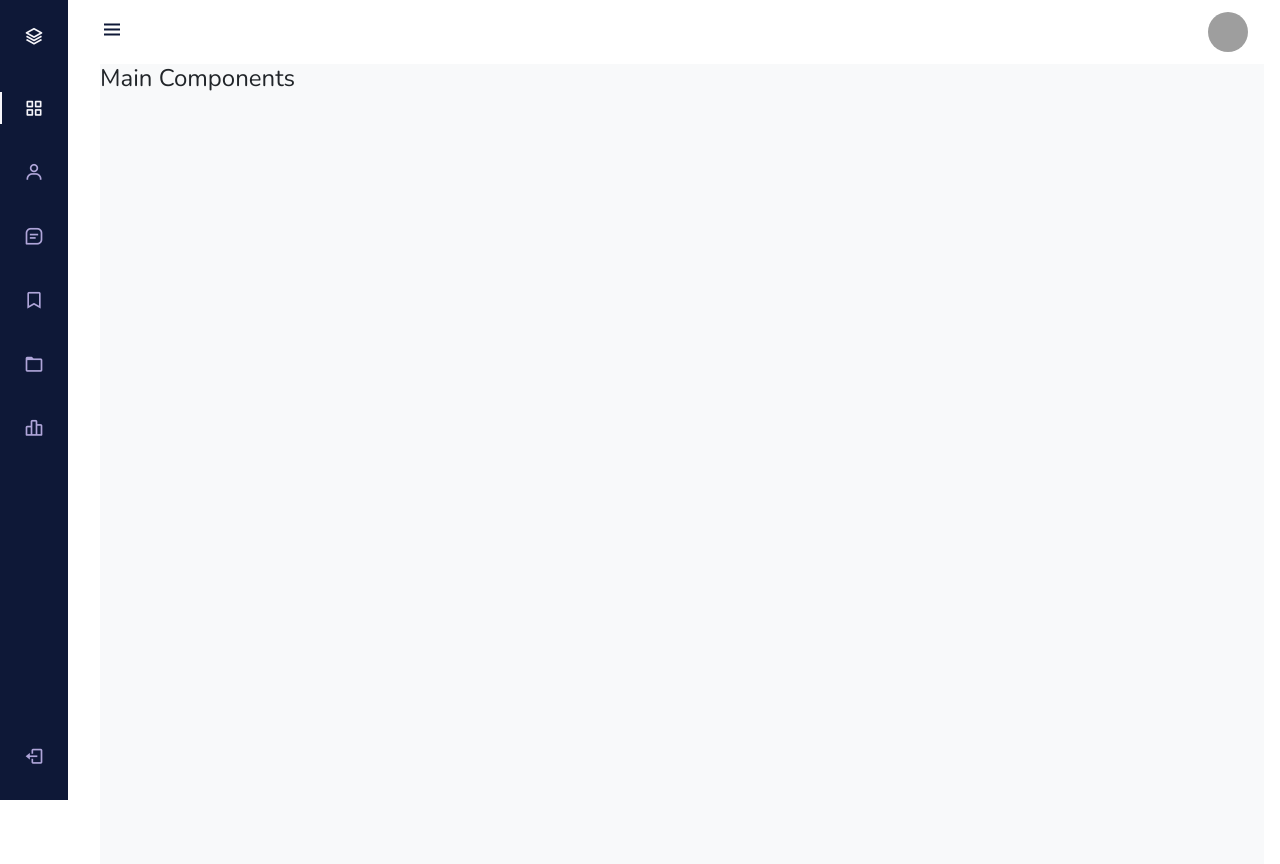
After one commit to donovan-vargas/urioste, a Django app: a page that uses acuatica/templates/acuatica/new_sidebar.html in a window 1280 px wide. The commit adds this page. Run offline with Django 3.2, Linux system fonts and the light colour scheme; a user stored in the database is signed in; grey boxes are pictures that could not be loaded.

Commit message:
new_sidebar

```diff
--- /dev/null
+++ b/acuatica/static/scripts/side_bar.js
@@ -0,0 +1,38 @@
+document.addEventListener("DOMContentLoaded", function(event) {
+
+    const showNavbar = (toggleId, navId, bodyId, headerId) =>{
+    const toggle = document.getElementById(toggleId),
+    nav = document.getElementById(navId),
+    bodypd = document.getElementById(bodyId),
+    headerpd = document.getElementById(headerId)
+
+    // Validate that all variables exist
+    if(toggle && nav && bodypd && headerpd){
+    toggle.addEventListener('click', ()=>{
+    // show navbar
+    nav.classList.toggle('show')
+    // change icon
+    toggle.classList.toggle('bx-x')
+    // add padding to body
+    bodypd.classList.toggle('body-pd')
+    // add padding to header
+    headerpd.classList.toggle('body-pd')
+    })
+    }
+    }
+
+    showNavbar('header-toggle','nav-bar','body-pd','header')
+
+    /*===== LINK ACTIVE =====*/
+    const linkColor = document.querySelectorAll('.nav_link')
+
+    function colorLink(){
+    if(linkColor){
+    linkColor.forEach(l=> l.classList.remove('active'))
+    this.classList.add('active')
+    }
+    }
+    linkColor.forEach(l=> l.addEventListener('click', colorLink))
+
+    // Your code to run since DOM is loaded and ready
+    });
--- /dev/null
+++ b/acuatica/static/styles/new_sidebar.css
@@ -0,0 +1,185 @@
+@import url("https://fonts.googleapis.com/css2?family=Nunito:wght@400;600;700&display=swap");
+
+:root {
+    --header-height: 3rem;
+    --nav-width: 68px;
+    --first-color: #0e1837;
+    --first-color-light: #AFA5D9;
+    --white-color: #F7F6FB;
+    --body-font: 'Nunito', sans-serif;
+    --normal-font-size: 1rem;
+    --z-fixed: 100
+}
+
+*,
+::before,
+::after {
+    box-sizing: border-box
+}
+
+body {
+    position: relative;
+    margin: var(--header-height) 0 0 0;
+    padding: 0 1rem;
+    font-family: var(--body-font);
+    font-size: var(--normal-font-size);
+    transition: .5s
+}
+
+a {
+    text-decoration: none
+}
+
+.header {
+    width: 100%;
+    height: var(--header-height);
+    position: fixed;
+
+    top: 0;
+    left: 0;
+    display: flex;
+    align-items: center;
+    justify-content: space-between;
+    padding: 0 1rem;
+    background-color: none;
+    z-index: var(--z-fixed);
+    transition: .5s
+
+
+}
+
+.header_toggle {
+    color: var(--first-color);
+    font-size: 1.5rem;
+    cursor: pointer
+}
+
+.header_img {
+    width: 35px;
+    height: 35px;
+    display: flex;
+    justify-content: center;
+    border-radius: 50%;
+    overflow: hidden
+}
+
+.header_img img {
+    width: 40px
+}
+
+.l-navbar {
+    position: fixed;
+    top: 0;
+    left: -30%;
+    width: var(--nav-width);
+    height: 100vh;
+    background-color: #0e1837;
+    padding: .5rem 1rem 0 0;
+    transition: .5s;
+    z-index: var(--z-fixed)
+}
+
+.nav {
+    height: 100%;
+    display: flex;
+    flex-direction: column;
+    justify-content: space-between;
+    overflow: hidden
+}
+
+.nav_logo,
+.nav_link {
+    display: grid;
+    grid-template-columns: max-content max-content;
+    align-items: center;
+    column-gap: 1rem;
+    padding: .5rem 0 .5rem 1.5rem
+}
+
+.nav_logo {
+    margin-bottom: 2rem
+}
+
+.nav_logo-icon {
+    font-size: 1.25rem;
+    color: var(--white-color)
+}
+
+.nav_logo-name {
+    color: var(--white-color);
+    font-weight: 700
+}
+
+.nav_link {
+    position: relative;
+    color: var(--first-color-light);
+    margin-bottom: 1.5rem;
+    transition: .3s
+}
+
+.nav_link:hover {
+    color: var(--white-color)
+}
+
+.nav_icon {
+    font-size: 1.25rem
+}
+
+.show {
+    left: 0
+}
+
+.body-pd {
+    padding-left: calc(var(--nav-width) + 1rem)
+}
+
+.active {
+    color: var(--white-color)
+}
+
+.active::before {
+    content: '';
+    position: absolute;
+    left: 0;
+    width: 2px;
+    height: 32px;
+    background-color: var(--white-color)
+}
+
+.height-100 {
+    height: 100vh
+}
+
+@media screen and (min-width: 768px) {
+    body {
+        margin: calc(var(--header-height) + 1rem) 0 0 0;
+        padding-left: calc(var(--nav-width) + 2rem)
+    }
+
+    .header {
+        height: calc(var(--header-height) + 1rem);
+        padding: 0 2rem 0 calc(var(--nav-width) + 2rem)
+    }
+
+    .header_img {
+        width: 40px;
+        height: 40px
+    }
+
+    .header_img img {
+        width: 45px
+    }
+
+    .l-navbar {
+        left: 0;
+        padding: 1rem 1rem 0 0
+    }
+
+    .show {
+        width: calc(var(--nav-width) + 156px)
+    }
+
+    .body-pd {
+        padding-left: calc(var(--nav-width) + 188px)
+    }
+}
--- a/acuatica/templates/acuatica/base.html
+++ b/acuatica/templates/acuatica/base.html
@@ -7,6 +7,7 @@
     <meta name="viewport" content="width=device-width, initial-scale=1.0">
     <link rel="stylesheet" href="https://maxcdn.bootstrapcdn.com/bootstrap/4.0.0/css/bootstrap.min.css" integrity="sha384-Gn5384xqQ1aoWXA+058RXPxPg6fy4IWvTNh0E263XmFcJlSAwiGgFAW/dAiS6JXm" crossorigin="anonymous">
     <link rel="stylesheet" href="{% static 'styles/base.css' %}"></link>
+    <link rel="stylesheet" href="{% static 'styles/new_sidebar.css' %}"></link>
     <link href="https://cdn.jsdelivr.net/npm/bootstrap@5.0.2/dist/css/bootstrap.min.css" rel="stylesheet" integrity="sha384-EVSTQN3/azprG1Anm3QDgpJLIm9Nao0Yz1ztcQTwFspd3yD65VohhpuuCOmLASjC" crossorigin="anonymous"/>
     <script src="https://cdn.jsdelivr.net/npm/bootstrap@5.0.2/dist/js/bootstrap.bundle.min.js" integrity="sha384-MrcW6ZMFYlzcLA8Nl+NtUVF0sA7MsXsP1UyJoMp4YLEuNSfAP+JcXn/tWtIaxVXM" crossorigin="anonymous"></script>
     <link rel="stylesheet" href="{% static 'admin/css/vendor/select2/select2.css' %}">
@@ -23,11 +24,12 @@
     <script src="{% static 'admin/js/vendor/select2/select2.full.js' %}"></script>
     <script src="{% static 'admin/js/jquery.init.js' %}"></script>
     <script src="{% static 'scripts/base.js' %}"></script>
+    <script src="{% static 'scripts/side_bar.js' %}"></script>
     <script src="{% static 'admin/js/autocomplete.js' %}"></script>
 
     <title>{% block title %}{% endblock %}</title>
   </head>
-  <body>
+  <body id="body-pd">
 
       {% include 'acuatica/_messages.html' %}
 
--- a/acuatica/templates/acuatica/clientes.html
+++ b/acuatica/templates/acuatica/clientes.html
@@ -1,6 +1,6 @@
 {% extends 'acuatica/venta_normal.html' %} {% load static %} {% block title %}
 Clientes {% endblock %} {% block right_content %}
-<div class="panel-derecho">
+<div class="panel-derecho" margin-top="50px">
   <nav class="navbar navbar-expand-lg navbar-light bg-light" style="padding: 0">
     <div class="container-fluid" style="padding: 4px 15px 4px 15px">
       <p style="margin-right: 10%">Clientes</p>
--- /dev/null
+++ b/acuatica/templates/acuatica/new_sidebar.html
@@ -0,0 +1,62 @@
+{% load static %}
+<!DOCTYPE html>
+<html lang="en">
+<head>
+    <meta charset="UTF-8">
+    <meta http-equiv="X-UA-Compatible" content="IE=edge">
+    <meta name="viewport" content="width=device-width, initial-scale=1.0">
+    <link href="https://cdn.jsdelivr.net/npm/bootstrap@5.0.2/dist/css/bootstrap.min.css" rel="stylesheet" integrity="sha384-EVSTQN3/azprG1Anm3QDgpJLIm9Nao0Yz1ztcQTwFspd3yD65VohhpuuCOmLASjC" crossorigin="anonymous"/>
+    <script src="https://cdn.jsdelivr.net/npm/bootstrap@5.0.2/dist/js/bootstrap.bundle.min.js" integrity="sha384-MrcW6ZMFYlzcLA8Nl+NtUVF0sA7MsXsP1UyJoMp4YLEuNSfAP+JcXn/tWtIaxVXM" crossorigin="anonymous"></script>
+    <link rel="stylesheet" href="{% static 'styles/new_sidebar.css' %}"></link>
+    <script src="{% static 'scripts/side_bar.js' %}"></script>
+    <link rel="stylesheet" href="https://cdn.jsdelivr.net/npm/boxicons@latest/css/boxicons.min.css">
+    <title>new sidebar</title>
+</head>
+<body>
+    <body id="body-pd">
+        <header class="header" id="header">
+            <div class="header_toggle"> <i class='bx bx-menu' id="header-toggle"></i> </div>
+            <div class="header_img"> <img src="https://i.imgur.com/hczKIze.jpg" alt=""> </div>
+        </header>
+        <div class="l-navbar" id="nav-bar">
+            <nav class="nav">
+                <div> <a href="#" class="nav_logo"> <i class='bx bx-layer nav_logo-icon'></i> <span class="nav_logo-name">BBBootstrap</span> </a>
+                    <div class="nav_list">
+                        <a href="#" class="nav_link active">
+                            <i class='bx bx-grid-alt nav_icon'></i>
+                            <span class="nav_name">Dashboard</span>
+                        </a>
+                        <a href="#" class="nav_link">
+                            <i class='bx bx-user nav_icon'></i>
+                            <span class="nav_name">Users</span>
+                        </a>
+                        <a href="#" class="nav_link">
+                            <i class='bx bx-message-square-detail nav_icon'></i>
+                            <span class="nav_name">Messages</span>
+                        </a>
+                        <a href="#" class="nav_link">
+                            <i class='bx bx-bookmark nav_icon'></i>
+                            <span class="nav_name">Bookmark</span>
+                        </a>
+                        <a href="#" class="nav_link">
+                            <i class='bx bx-folder nav_icon'></i>
+                            <span class="nav_name">Files</span>
+                        </a>
+                        <a href="#" class="nav_link">
+                            <i class='bx bx-bar-chart-alt-2 nav_icon'></i>
+                            <span class="nav_name">Stats</span>
+                        </a>
+                    </div>
+                </div>
+                <a href="#" class="nav_link">
+                    <i class='bx bx-log-out nav_icon'></i>
+                    <span class="nav_name">SignOut</span>
+                </a>
+            </nav>
+        </div>
+        <!--Container Main start-->
+        <div class="height-100 bg-light">
+            <h4>Main Components</h4>
+        </div>
+</body>
+</html>
--- a/acuatica/urls.py
+++ b/acuatica/urls.py
@@ -19,5 +19,6 @@
     url(r'^inv-save/$', views.inv_save, name='acuatica.inv-save'),
     url(r'^sales-charge/$', views.sales_charge, name='acuatica.sales-charge'),
     url(r'^sale-ticket/$', views.ticket, name='acuatica.sales-ticket'),
+    url(r'^new-sidebar/$', views.new_sidebar, name='acuatica.new-sidebar'),
     url(r'^cancela-venta/(?P<pk>\d+)/$', views.cancel_sale, name='acuatica.cancel-sale'),
 ]
--- a/acuatica/views.py
+++ b/acuatica/views.py
@@ -42,6 +42,27 @@
         form = LoginForm()
     return render(request, 'acuatica/index.html', {'form': form})
 
+
+def new_sidebar(request):
+    if request.user.is_authenticated:
+        return render(request, 'acuatica/new_sidebar.html')
+    if request.method == "POST":
+        form = LoginForm(request.POST)
+        if form.is_valid():
+            user = request.POST['user']
+            password = request.POST['password']
+            user = authenticate(username=user, password=password)
+            if user is not None:
+                if user.is_active:
+                    login(request, user, backend=None)
+                    return render(request, 'acuatica/new_sidebar.html')
+                else:
+                    messages.error(request, 'Usuario inactivo')
+            else:
+                messages.error(request, 'Usuario o contraseña incorrecto')
+    else:
+        form = LoginForm()
+    return render(request, 'acuatica/index.html', {'form': form})
 
 def register_view(request):
     form = CreateUserForm()
```
Also changed, not shown: acuatica/templates/acuatica/acuatica.html (+37 -103 lines), acuatica/templates/acuatica/sidebarvieja.html (added, +132 -0 lines), acuatica/static/scripts/login.js (deleted).
